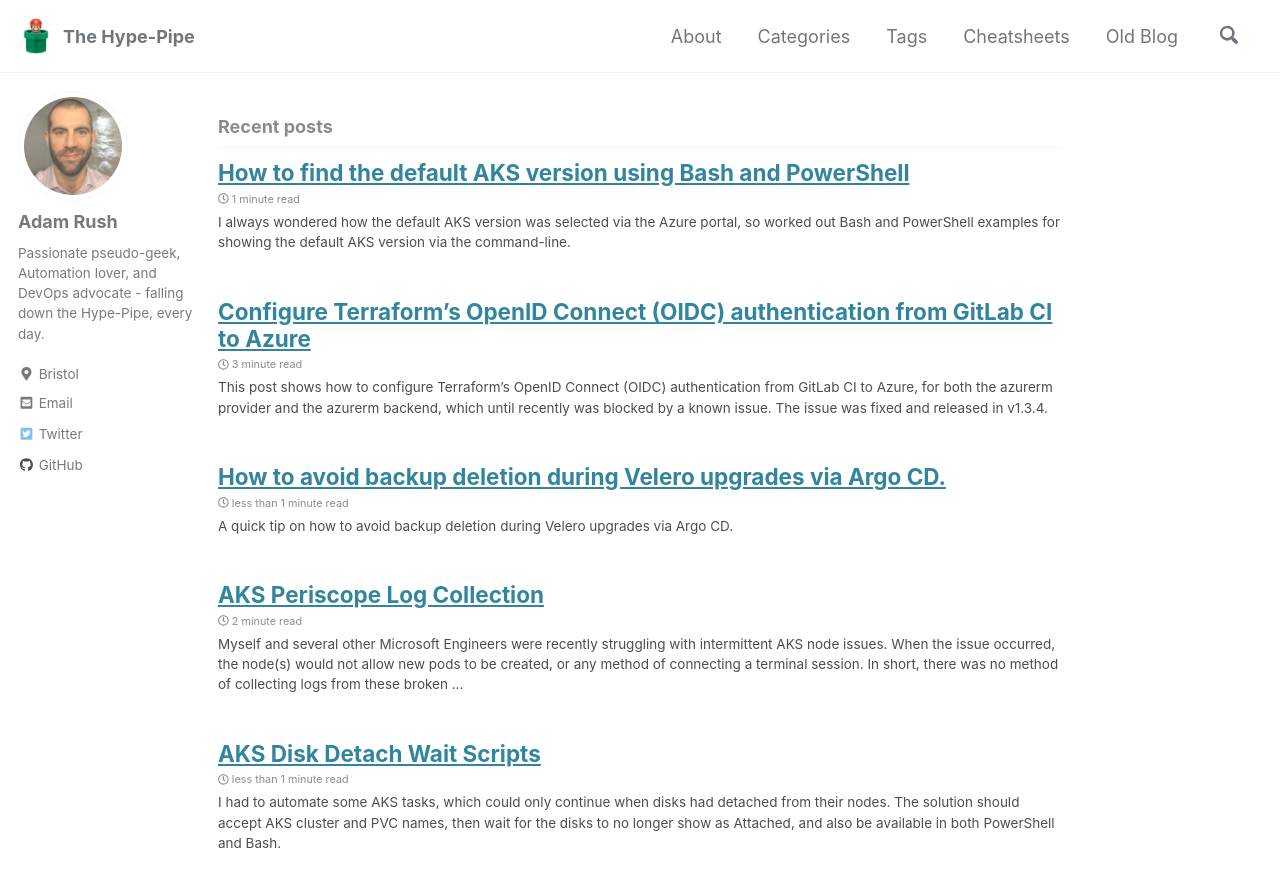
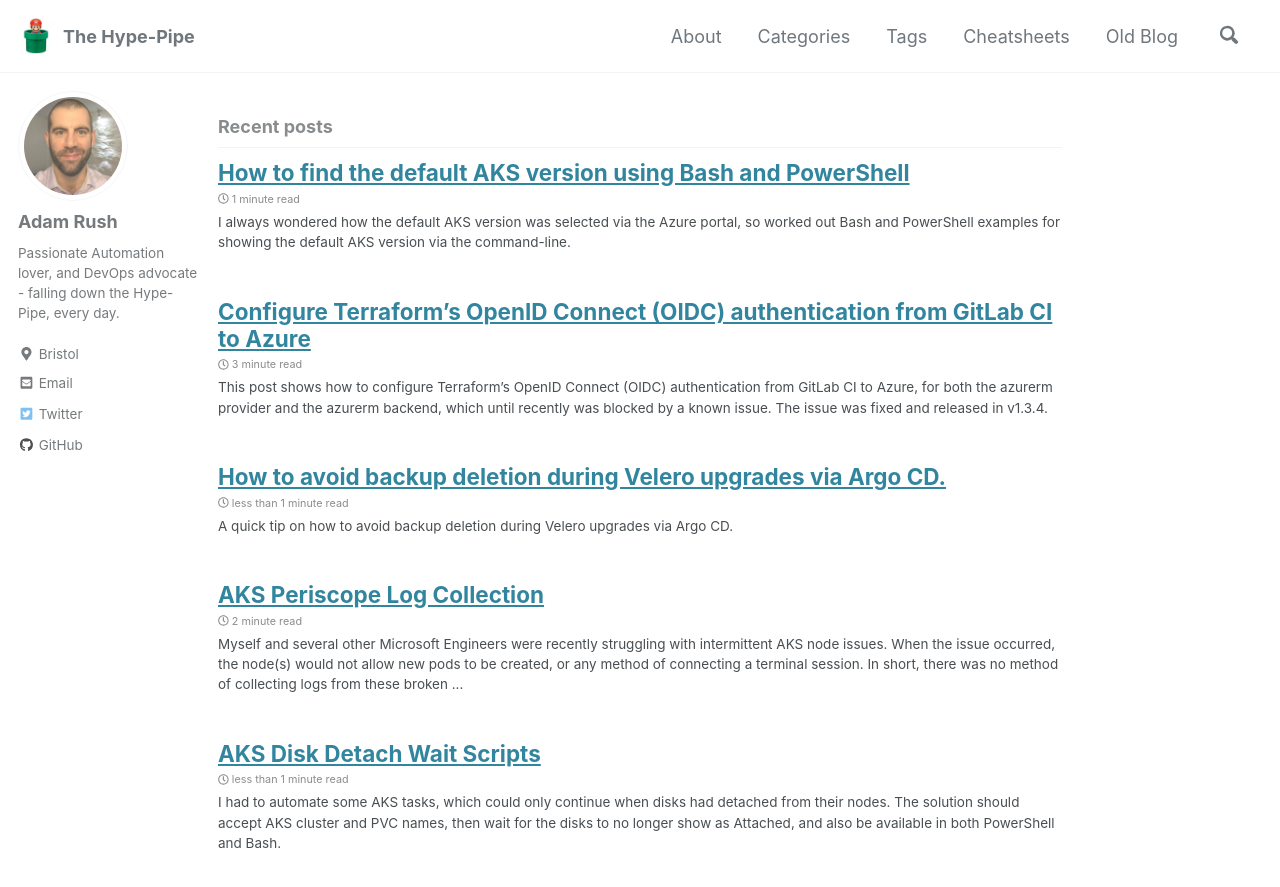
Before and after one commit to adamrushuk/adamrushuk.github.io, a Jekyll site: the page built from index.html, in a window 1280 px wide and 900 px high. Shown: the top 887 px of the window. Built offline with Jekyll 4.4.1, drawn with Linux system fonts in a browser that asks for light colours; cached includes are drawn as plain includes; the list of posts is cut into pages by our own code.

Commit message:
Updates profile description

```diff
--- a/_config.yml
+++ b/_config.yml
@@ -19,7 +19,7 @@
 title                    : "The Hype-Pipe"
 title_separator          : "-"
 name                     : "Adam Rush"
-description              : "Passionate pseudo-geek, PowerShell lover, and DevOps advocate - falling down the Hype-Pipe, every day."
+description              : "Passionate Automation lover, and DevOps advocate - falling down the Hype-Pipe, every day."
 url                      : # the base hostname & protocol for your site e.g. "https://mmistakes.github.io"
 baseurl                  : # the subpath of your site, e.g. "/blog"
 repository               : "adamrushuk/adamrushuk.github.io" # GitHub username/repo-name e.g. "mmistakes/minimal-mistakes"
@@ -109,7 +109,7 @@
 author:
   name             : "Adam Rush"
   avatar           : "/assets/images/adam-rush-profile.jpg" # path of avatar image, e.g. "/assets/images/bio-photo.jpg"
-  bio              : "Passionate pseudo-geek, Automation lover, and DevOps advocate - falling down the Hype-Pipe, every day."
+  bio              : "Passionate Automation lover, and DevOps advocate - falling down the Hype-Pipe, every day."
   location         : "Bristol"
   # email            : "adamrushuk@gmail.com"
   links:
```
